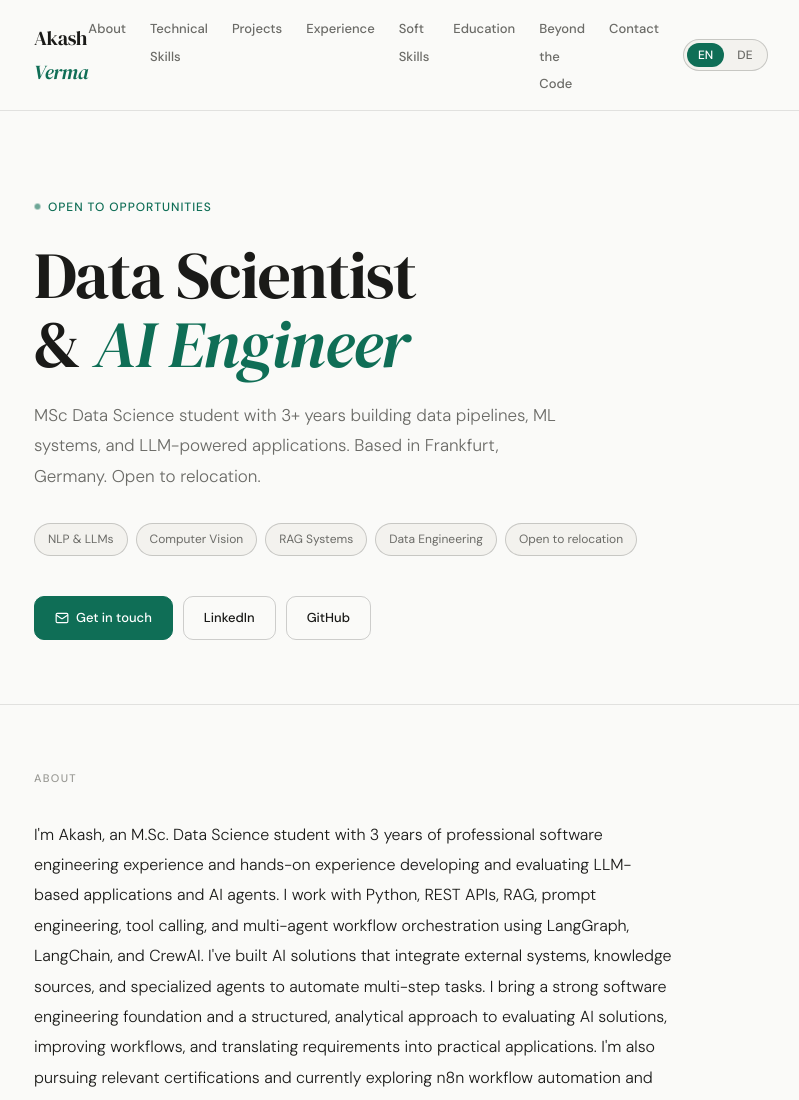
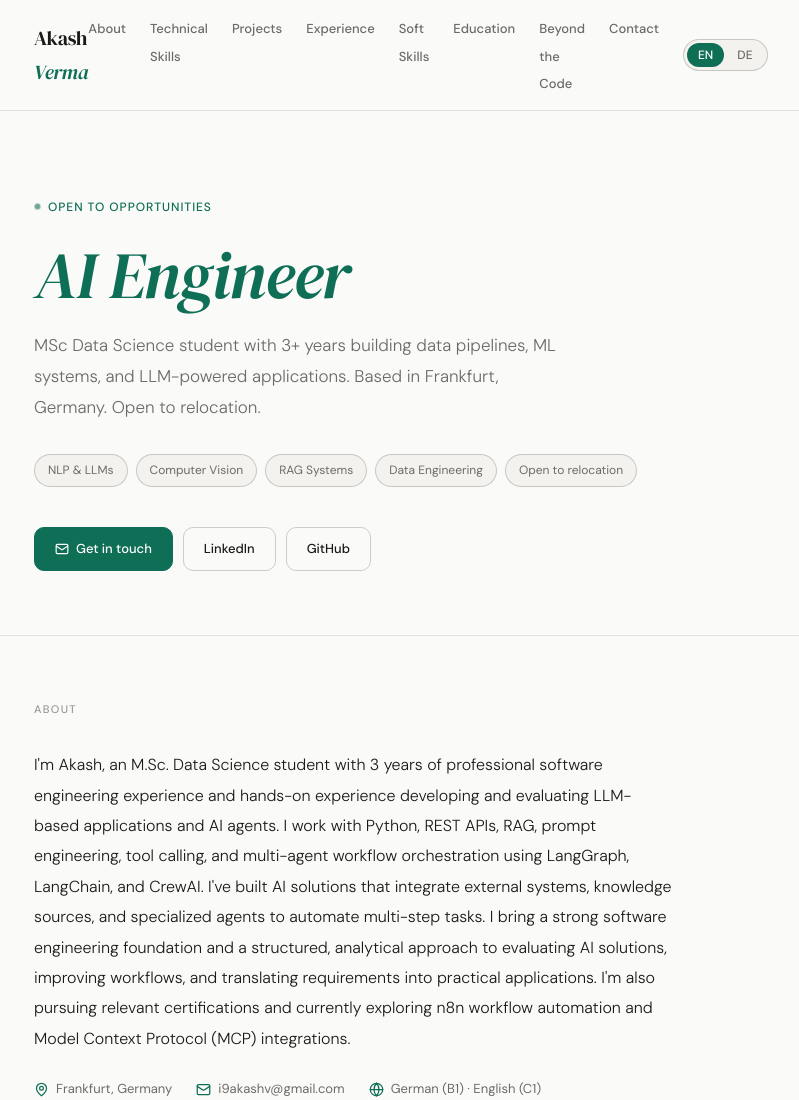
Before and after one commit to AV259/av259.github.io, a plain HTML site: page index.html in a window 1280 px wide. Shown: the top 1100 px of the page, without its empty margins (248-1047 px from the left). Drawn offline with Linux system fonts and the light colour scheme.

Commit message:
Update heading to emphasize AI Engineer role
Removed 'Data Scientist' from the heading and emphasized 'AI Engineer'.

```diff
--- a/index.html
+++ b/index.html
@@ -192,8 +192,8 @@
       <span data-lang="de">Offen für Möglichkeiten</span>
     </div>
     <h1>
-      <span data-lang="en">Data Scientist<br>&amp; <em>AI Engineer</em></span>
-      <span data-lang="de">Data Scientist<br>&amp; <em>KI-Ingenieur</em></span>
+      <span data-lang="en"><em>AI Engineer</em></span>
+      <span data-lang="de"><em>KI-Ingenieur</em></span>
     </h1>
     <p class="hero-sub">
       <span data-lang="en">MSc Data Science student with 3+ years building data pipelines, ML systems, and LLM-powered applications. Based in Frankfurt, Germany. Open to relocation.</span>
```
